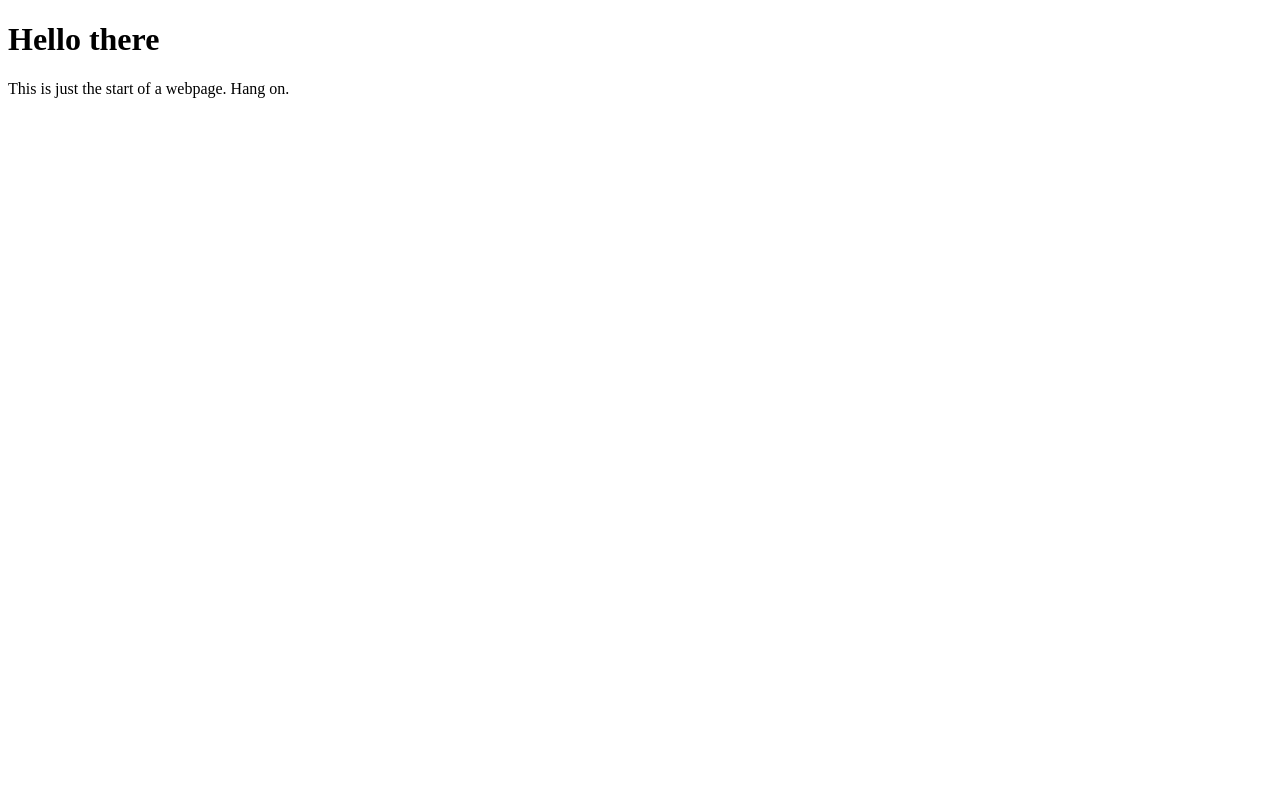
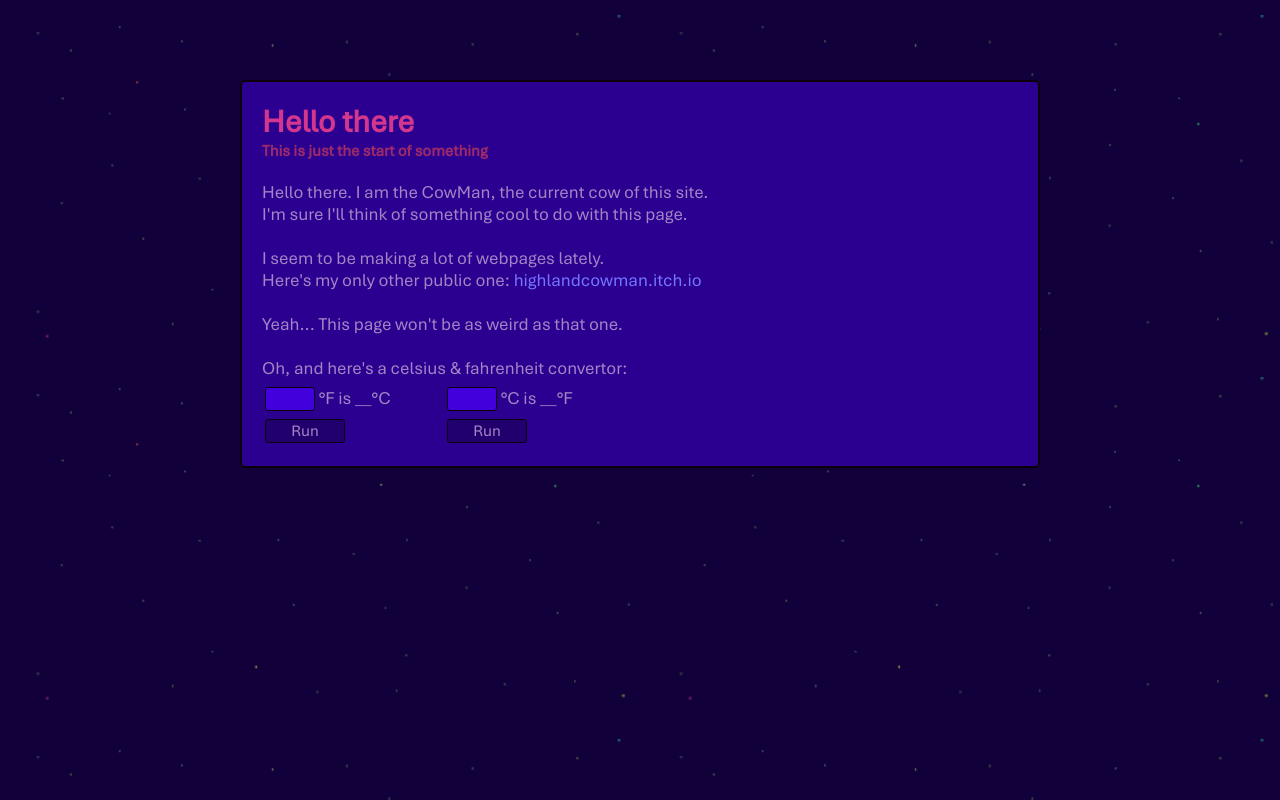
Before and after one commit to HighlandCowMan/HighlandCowMan.github.io, a plain HTML site: page index.html in a window 1280 px wide. Drawn offline with Linux system fonts and the light colour scheme.

Commit message:
It was literally a white page that said hi in black text before this commit.

```diff
--- a/index.html
+++ b/index.html
@@ -2,13 +2,39 @@
 <html>
     <head>
         <title>Hi</title>
-        <link rel="stylesheet" src="resources/stylesheet.css" type="text/css">
+        <link rel="icon" type="image/png" href="resources/icon.png">
+        <link rel="stylesheet" href="resources/stylesheet.css">
+        <script async src="resources/scripts.js"></script>
     </head>
 
     <body>
         <div class="mainDiv">
             <h1>Hello there</h1>
-            <p>This is just the start of a webpage. Hang on.</p>
+            <h2>This is just the start of something</h2>
+            <p>
+                Hello there. I am the CowMan, the current cow of this site.<br>
+                I'm sure I'll think of something cool to do with this page.
+                <br><br>
+                I seem to be making a lot of webpages lately.<br>
+                Here's my only other public one:
+                <a href="https://highlandcowman.itch.io/" target="_blank">highlandcowman.itch.io</a>
+                <br><br>
+                Yeah... This page won't be as weird as that one.
+                <br><br>
+                Oh, and here's a celsius & fahrenheit convertor:<br>
+                <table>
+                <tr>
+                    <td>
+                        <p><input id="fahrenheitInput"> °F is <span id="celsiusOutput">__</span>°C</p>
+                        <button onclick="convertTemperature('F_to_C')">Run</button>
+                    </td>
+                    <td>
+                        <p><input id="celsiusInput"> °C is <span id="fahrenheitOutput">__</span>°F</p>
+                        <button onclick="convertTemperature('C_to_F')">Run</button>
+                    </td>
+                </tr>
+                </table>
+            </p>
         </div>
     </body>
 </html>
--- a/resources/scripts.js
+++ b/resources/scripts.js
@@ -0,0 +1,23 @@
+/**
+ * Converts temperatures, dude.
+ * (Used in the main page temperature convertor)
+ * @param {string} type Either "F_to_C" or "C_to_F"
+ */
+function convertTemperature(type) {
+    let celsiusInput = document.getElementById("celsiusInput").value;
+    let fahrenheitInput = document.getElementById("fahrenheitInput").value;
+    let celsiusOutput = document.getElementById("celsiusOutput");
+    let fahrenheitOutput = document.getElementById("fahrenheitOutput");
+
+
+    if (type == "F_to_C") {
+        celsiusOutput.innerText = ((fahrenheitInput - 32) * (5/9)).toFixed(2);
+    }
+    else if (type == "C_to_F") {
+        fahrenheitOutput.innerText = ((celsiusInput * (9/5)) + 32).toFixed(2);
+    }
+
+    else {
+        console.log("In my younger and more vulnerable years my father gave me some advice that I've been turning over in my mind ever since. “Whenever you feel like criticizing anyone,” he told me, “just remember that all the people in this world haven't had the advantages that you've had.” He didn't say any more, but we've always been unusually communicative in a reserved way, and I understood that he meant a great deal more than that. In consequence, I'm inclined to reserve all judgements, a habit that has opened up many curious natures to me and also made me the victim of not a few veteran bores.");
+    }
+}
--- a/resources/stylesheet.css
+++ b/resources/stylesheet.css
@@ -1,15 +1,74 @@
 @font-face {
     font-family: "Aptos";
-    src: url(Aptos.ttf);
+    src: url("Aptos.ttf");
 }
 
 * {
     font-family: "Aptos";
+    box-sizing: border-box;
+}
+
+body {
+    background-image: url("background.png");
+}
+
+h1 {
+    color: #d3378d;
+    font-size: 32px;
+    margin: 0px;
+}
+
+h2 {
+    color: #9e2a6a;
+    font-size: 16px;
+    margin: 0px 0px 20px 0px;
+}
+
+p {
+    color: #a584c4;
+    font-size: 18px;
+    margin: 0px;
+}
+
+a {
+    color: #7476ff;
+    font-size: 18px;
+    margin: 0px;
+    text-decoration: none;
+}
+
+input {
+    width: 50px;
+    color: #eddcff;
+    font-size: 16px;
+    background-color: #4200dd;
+    border: 1px solid #0c000b;
+    border-radius: 3px;
+    margin-bottom: 3px;
+}
+
+table {
+    margin-top: 5px;
+} td {
+    width: 180px;
+}
+
+button {
+    margin-top: 5px;
+    width: 80px;
+    background-color: #21006d;
+    border: 1px solid #0c000b;
+    border-radius: 3px;
+    color: #a584c4;
+    font-size: 16px;
+    cursor: pointer;
 }
 
 .mainDiv {
-    margin: 50px auto 50px auto;
+    margin: 80px auto 20px auto;
+    width: 800px;
     padding: 20px;
-    border: 1px solid #333333;
+    border: 2px solid #0c000b;
     border-radius: 5px;
+    background-color: #2b0091;
 }
```
Also changed, not shown: resources/background.png (added), resources/icon.png (added), 1 other file.
